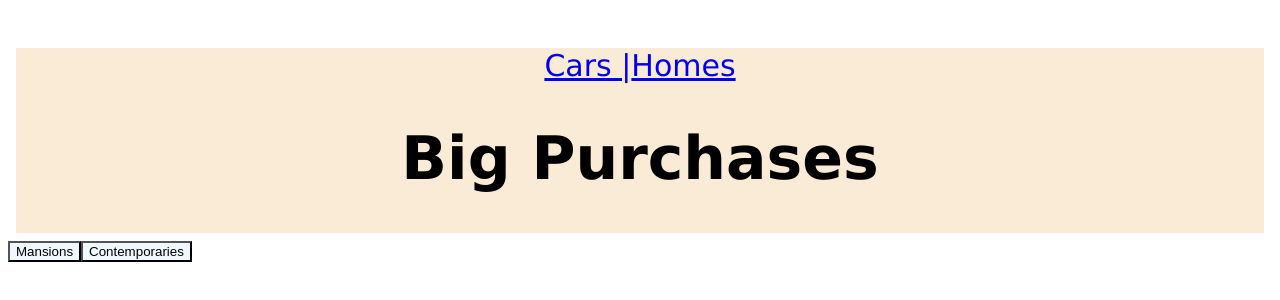
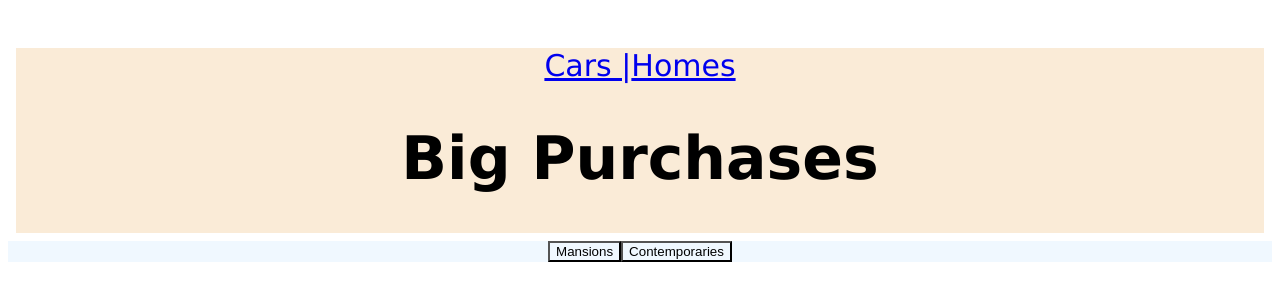
Before and after one commit to shalomjlee/angularCraig, an Angular app: page /houses in a window 1280 px wide. Shown: the top 300 px of the page. Built offline with nearby package versions, Linux system fonts and the light colour scheme.

Commit message:
centered buttons

```diff
--- a/src/app/cars/cars.component.css
+++ b/src/app/cars/cars.component.css
@@ -1,3 +1,9 @@
+
+.buttons{
+  display:flex;
+  justify-content: center;
+}
+
 .cards {
     display: flex;
     flex-wrap: wrap;
--- a/src/app/cars/cars.component.html
+++ b/src/app/cars/cars.component.html
@@ -1,6 +1,7 @@
-
-<button (click)="showCars()">show cars</button>
-<button (click)="hideCars()">hide cars</button>
+<div class="buttons">
+    <button (click)="showCars()">show cars</button>
+    <button (click)="hideCars()">hide cars</button>
+</div>
 
 
 <div class="cards">
--- a/src/app/houses/houses.component.css
+++ b/src/app/houses/houses.component.css
@@ -4,7 +4,10 @@
 
 
 
-
+.buttons{
+    display:flex;
+    justify-content: center;
+}
 .cards {
     display: flex;
     justify-content: center;
--- a/src/app/houses/houses.component.html
+++ b/src/app/houses/houses.component.html
@@ -1,6 +1,7 @@
-
-<button (click)="toggleMansions()">Mansions</button>
-<button (click)="toggleContemporarys()">Contemporaries</button>
+<div class="buttons">
+    <button (click)="toggleMansions()">Mansions</button>
+    <button (click)="toggleContemporarys()">Contemporaries</button>
+</div>
 
 <div >
     <div class="cards" *ngIf="showMansions"  >
```
